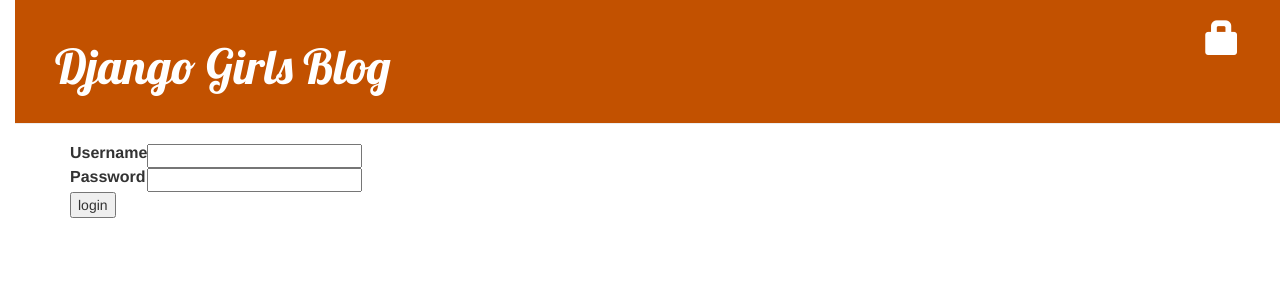
After one commit to peaceengine/my-first-blog, a Django app: template blog/templates/registration/login.html in a window 1280 px wide. The commit adds this page. Shown: the top 300 px of the page. Run offline with Django 3.2, Linux system fonts and the light colour scheme; the template is opened without the code that fills it, so the values that code supplies are empty, except form fields; tables that the repository leaves empty hold one stand-in row (values such as "Sample post"); form fields are guessed from the names that the template uses; some libraries are stand-ins or nearby versions.

Commit message:
end of tutorial

```diff
--- a/blog/templates/blog/base.html
+++ b/blog/templates/blog/base.html
@@ -10,9 +10,11 @@
     <body>
             <div class="page-header">
                 {% if user.is_authenticated %}
-                    <a href="{% url 'post_new' %}" class="top-menu">
-                        <span class="glyphicon glyphicon-plus"></span>
-                    </a>
+                    <a href="{% url 'post_new' %}" class="top-menu"><span class="glyphicon glyphicon-plus"></span></a>
+                    <a href="{% url 'post_draft_list' %}" class="top-menu"><span class="glyphicon glyphicon-edit"></span></a>
+                    <p class="top-menu">Hello {{ user.username }} <small><a href="{% url 'logout' %}">Log out</a></small></p>
+                {% else %}
+                    <a href="{% url 'login' %}" class="top-menu"><span class="glyphicon glyphicon-lock"></span></a>
                 {% endif %}
                 <h1><a href="/">Django Girls Blog</a></h1>
             </div>
--- a/blog/templates/blog/post_detail.html
+++ b/blog/templates/blog/post_detail.html
@@ -6,9 +6,13 @@
             <div class="date">
                 {{ post.published_date }}
             </div>
+        {% else %}
+            <a class="btn btn-default" href="{% url 'post_publish' pk=post.pk %}">Publish</a>
         {% endif %}
+
         {% if user.is_authenticated %}
             <a class="btn btn-default" href="{% url 'post_edit' pk=post.pk %}"><span class="glyphicon glyphicon-pencil"></span></a>
+            <a class="btn btn-default" href="{% url 'post_remove' pk=post.pk %}"><span class="glyphicon glyphicon-remove"></span></a>
         {% endif %}
         <h2>{{ post.title }}</h2>
         <p>{{ post.text|linebreaksbr }}</p>
--- /dev/null
+++ b/blog/templates/registration/login.html
@@ -0,0 +1,24 @@
+{% extends "blog/base.html" %}
+
+{% block content %}
+    {% if form.errors %}
+        <p>Your username and password don't match. Please try again.</p>
+    {% endif %}
+
+    <form method="post" action="{% url 'login' %}">
+        {% csrf_token %}
+            <table>
+                <tr>
+                    <td>{{ form.username.label_tag }}</td>
+                    <td>{{ form.username }}</td>
+                </tr>
+                <tr>
+                    <td>{{ form.password.label_tag }}</td>
+                    <td>{{ form.password }}</td>
+                </tr>
+            </table>
+
+            <input type="submit" value="login" />
+            <input type="hidden" name="next" value="{{ next }}" />
+    </form>
+{% endblock %}
--- a/blog/urls.py
+++ b/blog/urls.py
@@ -6,4 +6,7 @@ urlpatterns = [
     path('post/<int:pk>/', views.post_detail, name='post_detail'),
     path('post/new/', views.post_new, name='post_new'),
     path('post/<int:pk>/edit/', views.post_edit, name='post_edit'),
+    path('drafts/', views.post_draft_list, name='post_draft_list'),
+    path('post/<pk>/publish/', views.post_publish, name='post_publish'),
+    path('post/<pk>/remove/', views.post_remove, name='post_remove'),
 ]
--- a/mysite/urls.py
+++ b/mysite/urls.py
@@ -16,7 +16,11 @@ Including another URLconf
 from django.contrib import admin
 from django.urls import path, include
 
+from django.contrib.auth import views
+
 urlpatterns = [
     path('admin/', admin.site.urls),
+    path('accounts/login/', views.LoginView.as_view(), name='login'),
+    path('accounts/logout/', views.LogoutView.as_view(next_page='/'), name='logout'),
     path('', include('blog.urls')),
 ]
```
Also changed, not shown: blog/templates/blog/post_draft_list.html (added, +11 -0 lines), blog/views.py (+23 -3 lines), mysite/settings.py (+10 -0 lines).
